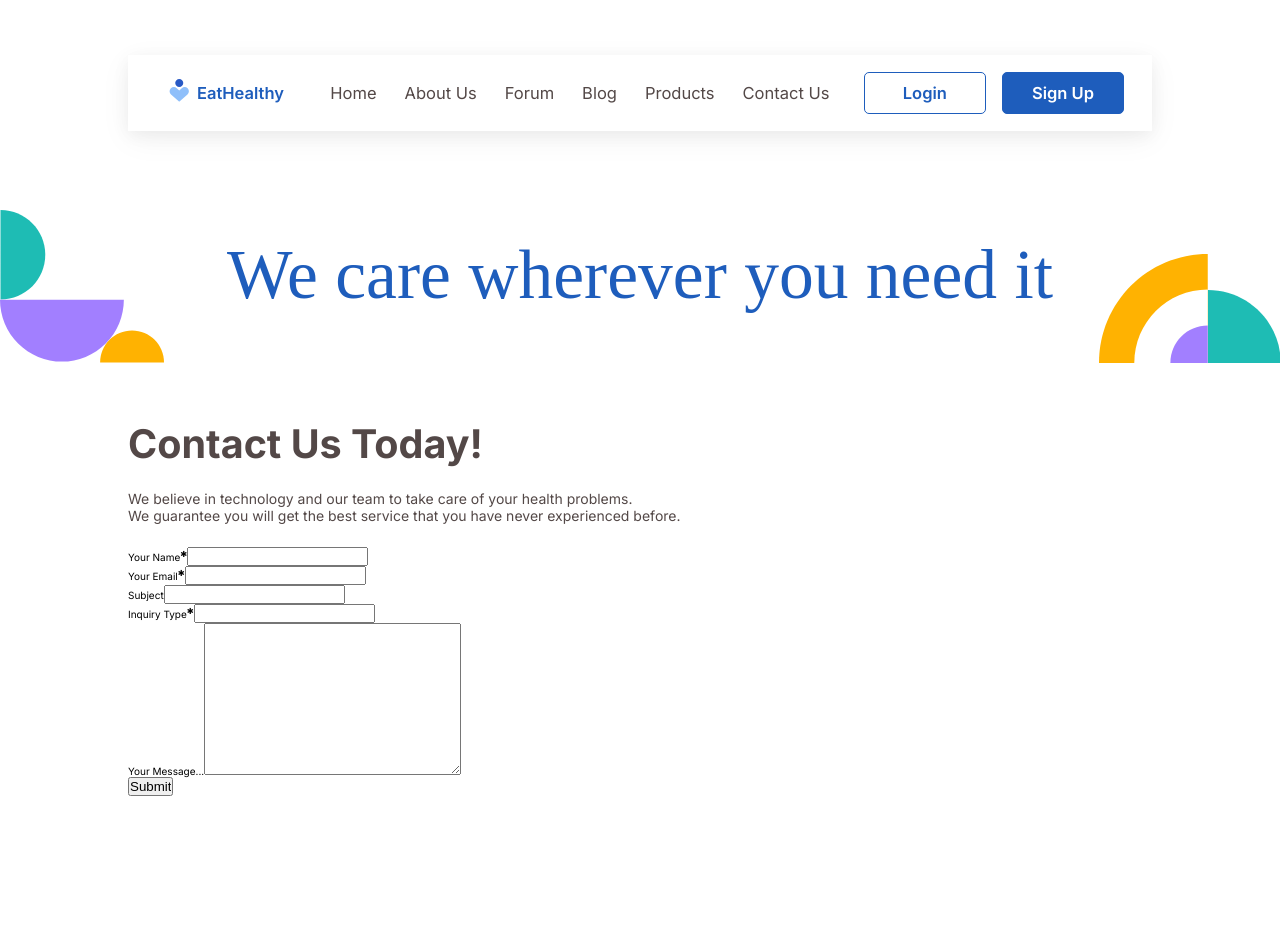
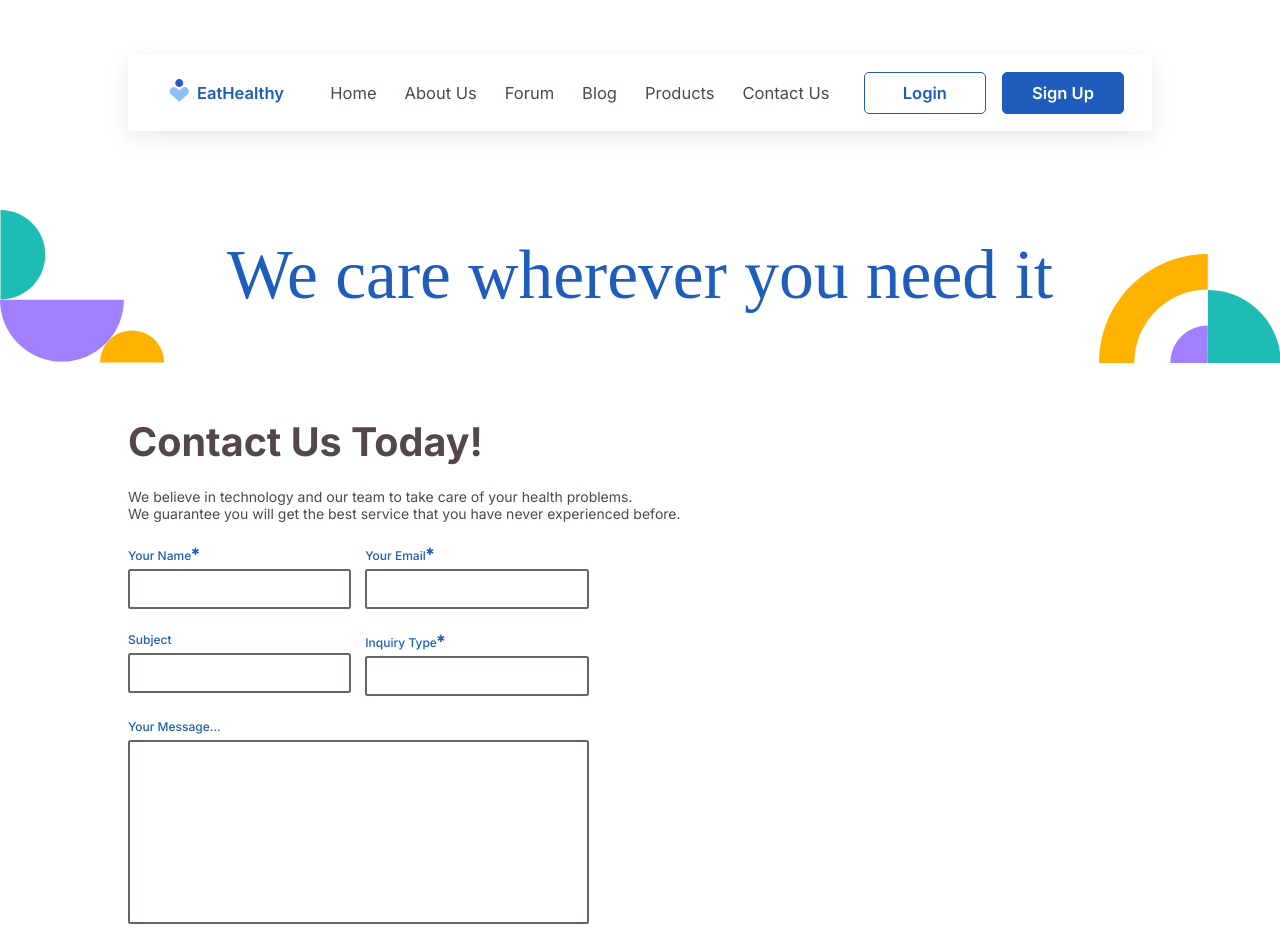
Before and after one commit to 2h311/eathealthy, a React (Vite) app: page /contact in a window 1280 px wide. Shown: the top 945 px of the page. Built offline with nearby package versions, Linux system fonts and the light colour scheme; a web font is replaced by a local one.

Commit message:
Contact.jsx: done with the UI of this page

```diff
--- a/src/components/pages/Contact.jsx
+++ b/src/components/pages/Contact.jsx
@@ -17,43 +17,77 @@ const ContactBody = () => {
           problems. <br /> We guarantee you will get the best service that you
           have never experienced before.
         </p>
-        <div className="contact-form">
+        <div className="form">
+          <div className="form__inner">
             {/* your name input */}
-          <div className="">
-            <label htmlFor="">
+            <div className="form__container form__container--50">
+              <label className="form__label" htmlFor="your-name">
                 Your Name<sup>&#10033;</sup>
               </label>
-            <input type="text" name="" id="" />
+              <input
+                type="text"
+                className="form__input"
+                name=""
+                id="your-name"
+              />
             </div>
 
             {/* your email input */}
-          <div className="">
-            <label htmlFor="">
+            <div className="form__container form__container--50">
+              <label className="form__label" htmlFor="your-email">
                 Your Email<sup>&#10033;</sup>
               </label>
-            <input type="email" name="" id="" />
+              <input
+                type="email"
+                className="form__input"
+                name=""
+                id="your-email"
+              />
+            </div>
           </div>
 
+          <div className="form__inner">
             {/* your subject */}
-          <div className="">
-            <label htmlFor="">Subject</label>
-            <input type="text" name="" id="" />
+            <div className="form__container form__container--50">
+              <label className="form__label" htmlFor="">
+                Subject
+              </label>
+              <input
+                type="text"
+                className="form__input"
+                name=""
+                id="your-subject"
+              />
+            </div>
+
+            <div className="form__container form__container--50">
+              <label className="form__label" htmlFor="">
+                Inquiry Type<sup>&#10033;</sup>
+              </label>
+              <input
+                type="text"
+                className="form__input"
+                name=""
+                id="your-email"
+              />
+            </div>
+          </div>
+
+          <div className="form__container">
+            <label className="form__label" htmlFor="">
+              Your Message&#46;&#46;&#46;
+            </label>
+            <textarea
+              name=""
+              className="form__textarea"
+              id=""
+              cols="30"
+              rows="10"
+            ></textarea>
           </div>
 
           <div className="">
-            <label htmlFor="">
-              Inquiry Type<sup>&#10033;</sup>
-            </label>
-            <input type="text" name="" id="" />
-          </div>
-
-          <div className="">
-            <label htmlFor="">Your Message&#46;&#46;&#46;</label>
-            <textarea name="" id="" cols="30" rows="10"></textarea>
-          </div>
-
-          <div className="">
-            <input type="button" value="Submit" />
+            <input type="button" className="form__submit" value="Submit" />
           </div>
         </div>
       </div>
--- a/src/main.css
+++ b/src/main.css
@@ -165,7 +165,7 @@ html {
   width: 100%;
 }
 .contact__main {
-  margin: 5.45rem 0;
+  margin: 5.25rem 0;
   height: 62rem;
   width: 100%;
   display: flex;
@@ -208,6 +208,50 @@ html {
 .contact-jumbotron__right {
   position: absolute;
   right: 0;
+}
+
+.form {
+  display: flex;
+  width: 45%;
+  flex-direction: column;
+  row-gap: 2.25rem;
+}
+.form__label {
+  color: #1e5dbc;
+  font-size: 1.2rem;
+  font-weight: 500;
+}
+.form__submit {
+  border: 0;
+  background-color: #1e5dbc;
+  color: #ffffff;
+  font-family: inherit;
+  font-size: 1.25rem;
+  font-weight: 500;
+  padding: 0.85rem 2.85rem;
+  border-radius: 2.5px;
+}
+.form__textarea {
+  resize: none;
+}
+.form__input, .form__textarea {
+  padding: 10px 8px;
+  border: 2px solid rgba(83, 72, 71, 0.85);
+  font-family: inherit;
+  border-radius: 2.5px;
+}
+.form__inner {
+  width: 100%;
+  display: flex;
+  justify-content: space-between;
+}
+.form__container {
+  display: flex;
+  flex-direction: column;
+  row-gap: 0.65rem;
+}
+.form__container--50 {
+  width: 48.5%;
 }
 
 .gist {
--- a/src/scss/_contact.scss
+++ b/src/scss/_contact.scss
@@ -2,12 +2,11 @@
   width: 100%;
 
   &__main {
-    margin: 5.45rem 0;
+    margin: 5.25rem 0;
     height: 62rem;
     width: 100%;
     display: flex;
     justify-content: center;
-    // border: 1px solid orangered;
   }
 
   &__inner {
@@ -59,3 +58,56 @@
     }
   }
 }
+
+.form {
+  display: flex;
+  width: 45%;
+  flex-direction: column;
+  row-gap: 2.25rem;
+
+  &__label {
+    color: $color-primary;
+    font-size: 1.2rem;
+    font-weight: 500;
+  }
+
+  &__submit {
+    border: 0;
+    background-color: $color-primary;
+    color: $color-white;
+    font-family: inherit;
+    font-size: 1.25rem;
+    font-weight: 500;
+    padding: 0.85rem 2.85rem;
+    border-radius: 2.5px;
+  }
+
+  &__textarea {
+    resize: none;
+  }
+
+  &__input,
+  &__textarea {
+    padding: 10px 8px;
+    border: 2px solid rgba($color-grey, 0.85);
+    font-family: inherit;
+    border-radius: 2.5px;
+  }
+
+  &__inner {
+    width: 100%;
+    display: flex;
+    justify-content: space-between;
+  }
+
+  &__container {
+    display: flex;
+    flex-direction: column;
+    row-gap: 0.65rem;
+    // border: 1px solid orangered;
+  }
+
+  &__container--50 {
+    width: 48.5%;
+  }
+}
```
Also changed, not shown: 1 other file (tests, documents, lock files or other folders). Lines whose indentation alone changed are shown as unchanged.
